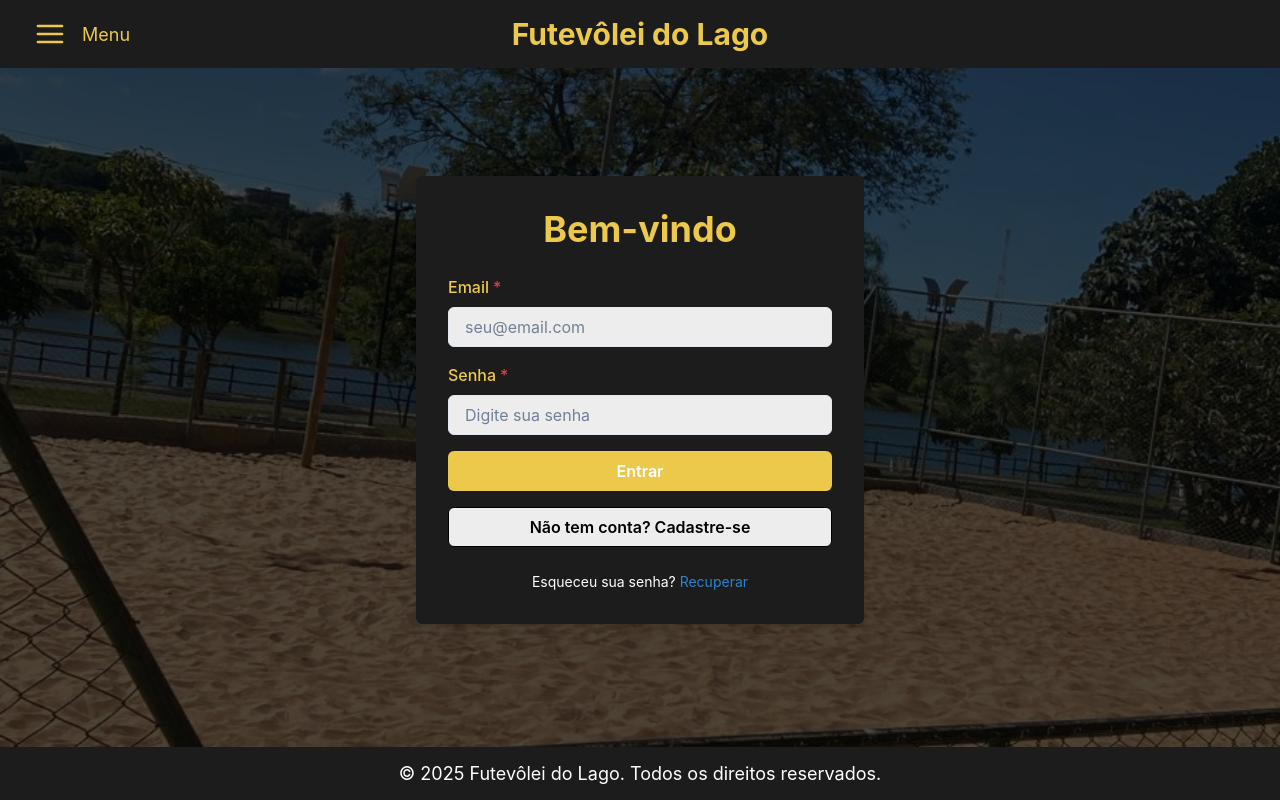
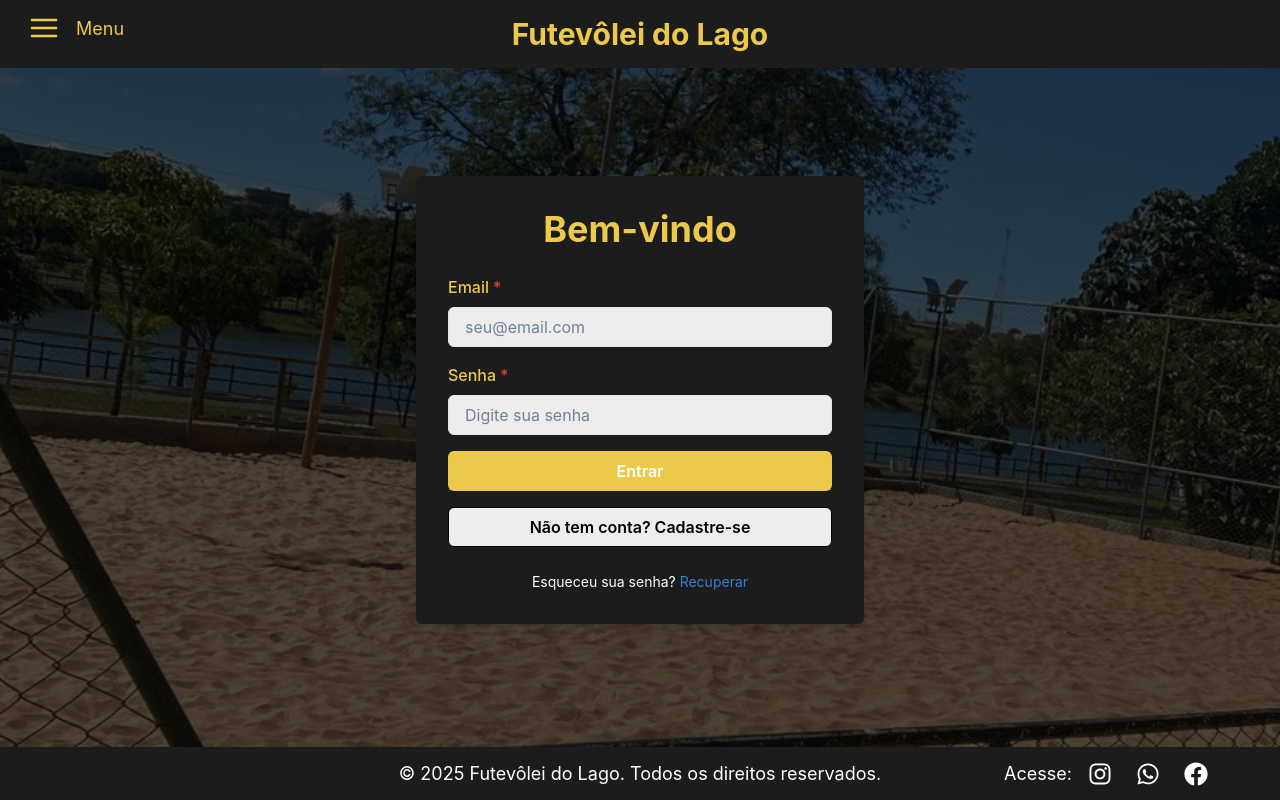
Before and after one commit to Tadeucassis-dev/futevoleifront, a React (Create React App) app: page /signin in a window 1280 px wide. Built offline with nearby package versions, Linux system fonts and the light colour scheme.

Commit message:
atualizando

```diff
--- a/src/components/Footer.tsx
+++ b/src/components/Footer.tsx
@@ -1,20 +1,69 @@
-import { Flex, Text } from "@chakra-ui/react";
+import { Box, Flex, HStack, IconButton, Text } from "@chakra-ui/react";
+import { FaInstagram, FaWhatsapp, FaFacebook } from "react-icons/fa";
 
 export function Footer() {
   return (
+    <Box>
       <Flex
         bgColor="#1C1C1C"
         height="53px"
         alignItems="center"
         justifyContent="center"
-      color="white"
         position="fixed"
         bottom={0}
         left={0}
         right={0}
         zIndex={10}
+        color="white"
       >
-      <Text fontSize="18px">© 2025 Futevôlei do Lago. Todos os direitos reservados.</Text>
+        <Text fontSize="18px" textAlign="center">
+          © 2025 Futevôlei do Lago. Todos os direitos reservados.
+        </Text>
+
+        {/* Ícones posicionados no canto direito */}
+        <HStack
+          spacing={2}
+          position="absolute"
+          right={16}
+        >
+          <Text fontSize="18px" textAlign="center">
+            Acesse:
+          </Text>
+          <IconButton
+            as="a"
+            href="https://www.instagram.com/futevolei_dolago"
+            target="_blank"
+            aria-label="Instagram"
+            icon={<FaInstagram />}
+            variant="ghost"
+            color="white"
+            fontSize="2xl"
+            _hover={{ color: "pink.400" }}
+          />
+          <IconButton
+            as="a"
+            href="https://wa.me/61985785880"
+            target="_blank"
+            aria-label="WhatsApp"
+            icon={<FaWhatsapp />}
+            variant="ghost"
+            color="white"
+            fontSize="2xl"
+            _hover={{ color: "green.400" }}
+          />
+          <IconButton
+            as="a"
+            href="https://www.facebook.com/seuPerfil"
+            target="_blank"
+            aria-label="Facebook"
+            icon={<FaFacebook />}
+            variant="ghost"
+            color="white"
+            fontSize="2xl"
+            _hover={{ color: "blue.400" }}
+          />
+        </HStack>
       </Flex>
+    </Box>
   );
 }
--- a/src/components/Header.tsx
+++ b/src/components/Header.tsx
@@ -7,7 +7,7 @@ export function Header({ onOpen }: { onOpen: () => void }) {
     <Box
       as="header"
       bg="#1C1C1C"
-      p="10px"
+      p="4px"
       position="fixed"
       top={0}
       left={0}
@@ -43,6 +43,7 @@ export function Header({ onOpen }: { onOpen: () => void }) {
         >
           Futevôlei do Lago
         </Text>
+
       </Flex>
     </Box>
   );
```
Lines whose indentation alone changed are shown as unchanged.
